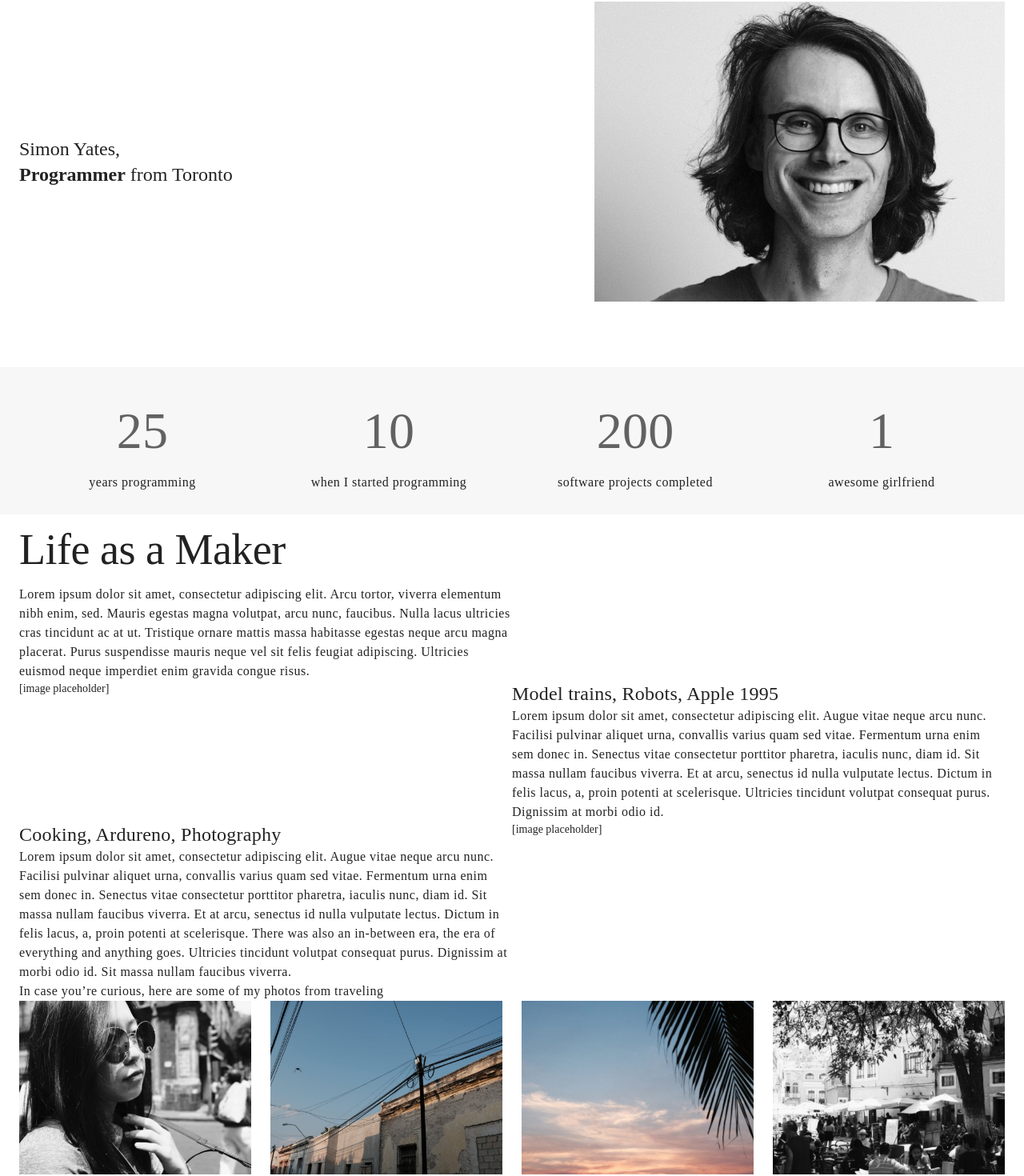
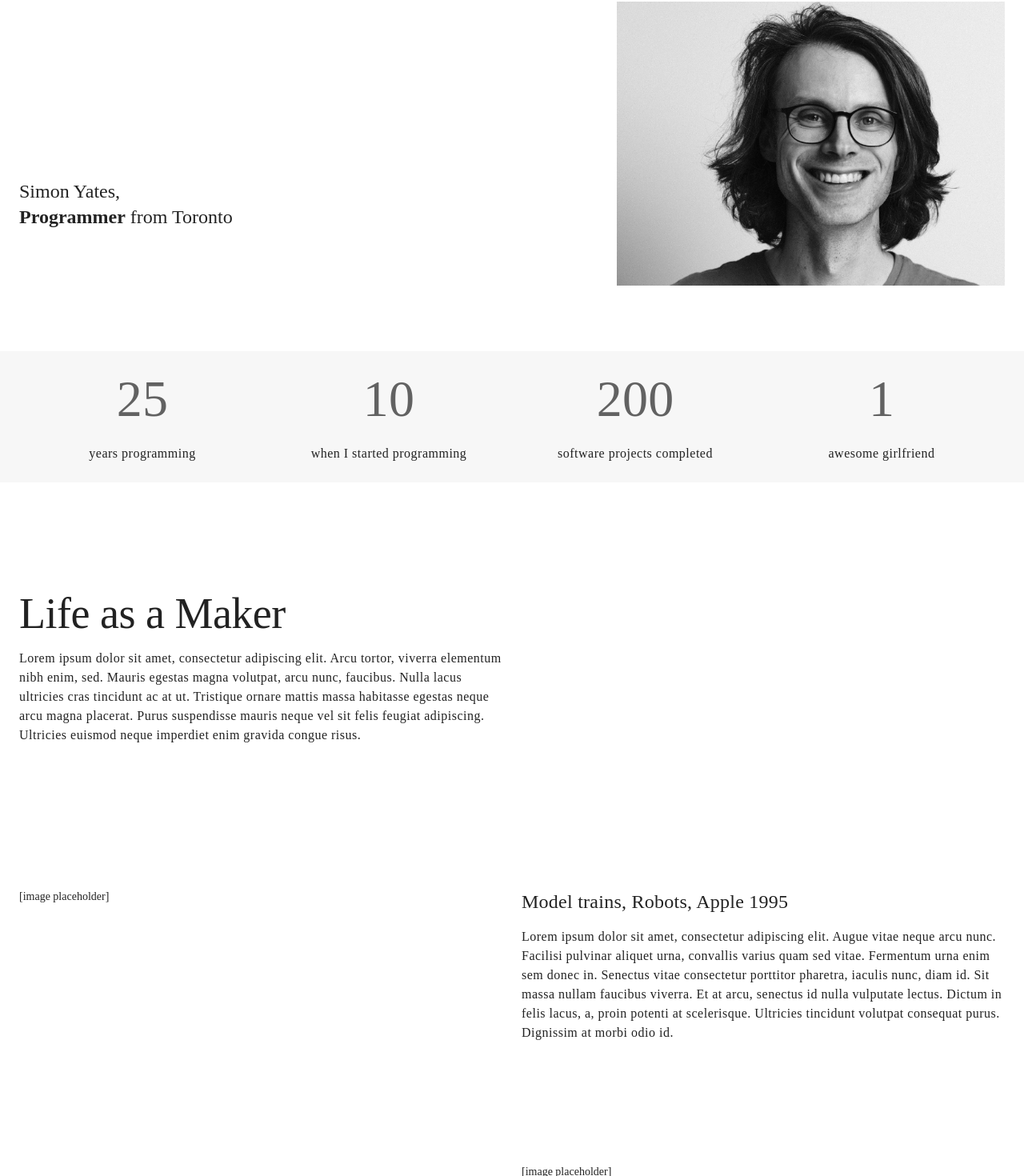
Before and after one commit to cheftechnical/simonyates, a React (Create React App) app: page /about in a window 1280 px wide. Shown: the part 134-1604 px from the top of the page at 80% size. Built offline with nearby package versions, Linux system fonts and the light colour scheme; a web font is replaced by a local one.

Commit message:
Fix spacing on about page

```diff
--- a/src/pages/About/CookingArduinoAndPhotography.tsx
+++ b/src/pages/About/CookingArduinoAndPhotography.tsx
@@ -1,16 +1,34 @@
 import * as React from 'react';
 import {Container, Grid} from '@material-ui/core';
 import Typography from '../../styling/Typography';
+import {makeStyles} from '@material-ui/core/styles';
+import rem from '../../styling/rem';
+
+const useStyles = makeStyles((theme) => ({
+    root: {
+        paddingTop: rem(152)
+    },
+    heading: {
+        paddingTop: rem(56),
+        paddingBottom: rem(16)
+    },
+    body: {
+
+    }
+}));
 
 export default function CookingArduinoAndPhotography() {
+    const classes = useStyles();
+
     return (
-        <Container>
-            <Grid container>
+        <Container className={classes.root}>
+            {/* spacing=3 == 12px*/}
+            <Grid container spacing={3}>
                 <Grid item xs={6}>
-                    <Typography group="primary" variant="h3" weight="medium">
+                    <Typography className={classes.heading} group="primary" variant="h3" weight="medium">
                         Cooking, Ardureno, Photography
                     </Typography>
-                    <Typography group="primary" variant="body" weight="regular">
+                    <Typography className={classes.body} group="primary" variant="body" weight="regular">
                         Lorem ipsum dolor sit amet, consectetur adipiscing elit. Augue vitae neque arcu nunc. Facilisi pulvinar aliquet urna, convallis varius quam sed vitae. Fermentum urna enim sem donec in. Senectus vitae consectetur porttitor pharetra, iaculis nunc, diam id. Sit massa nullam faucibus viverra. Et at arcu, senectus id nulla vulputate lectus. Dictum in felis lacus, a, proin potenti at scelerisque.
                         There was also an in-between era, the era of everything and anything goes.  Ultricies tincidunt volutpat consequat purus. Dignissim at morbi odio id.  Sit massa nullam faucibus viverra.
                     </Typography>
--- a/src/pages/About/Hero.tsx
+++ b/src/pages/About/Hero.tsx
@@ -1,15 +1,16 @@
 import * as React from 'react';
-import {Container, Grid} from '@material-ui/core';
+import {Box, Container, Grid} from '@material-ui/core';
 import {makeStyles} from '@material-ui/core/styles';
 import Typography from '../../styling/Typography';
 import Image from '../../components/Image';
 
 const useStyles = makeStyles((theme) => ({
     root: {
-        marginBottom: theme.spacing(80/8),
+        paddingBottom: theme.spacing(80/8),
+        // backgroundColor: 'magenta'
     },
     typography: {
-        marginTop: theme.spacing(168/8)
+        paddingBottom: theme.spacing(72/8)
     }
 }));
 
@@ -18,12 +19,16 @@ export default function Hero() {
 
     return (
         <Container className={classes.root}>
-            <Grid container>
+            <Grid container spacing={6}>
                 <Grid item xs={7}>
-                    <Typography className={classes.typography} group="primary" variant="h3" weight="regular">
-                        Simon Yates,<br/>
-                        <strong>Programmer</strong> from Toronto
-                    </Typography>
+                    <Box display="flex" alignItems="flex-end" css={{ height: '100%' }}>
+                        <Box>
+                            <Typography className={classes.typography} group="primary" variant="h3" weight="regular">
+                                Simon Yates,<br/>
+                                <strong>Programmer</strong> from Toronto
+                            </Typography>
+                        </Box>
+                    </Box>
                 </Grid>
                 <Grid item xs={5}>
                     <Image alt="Photo of Simon Yates" src="/images/about/hero/simon-yates.png"/>
--- a/src/pages/About/LifeAsAMaker.tsx
+++ b/src/pages/About/LifeAsAMaker.tsx
@@ -1,11 +1,21 @@
 import * as React from 'react';
 import {Container, Grid} from "@material-ui/core";
 import Typography from '../../styling/Typography';
+import {makeStyles} from '@material-ui/core/styles';
+
+const useStyles = makeStyles((theme) => ({
+    root: {
+        paddingTop: theme.spacing(120/8)
+    }
+}));
 
 export default function LifeAsAMaker() {
+    const classes = useStyles();
+
     return (
-        <Container>
-            <Grid container>
+        <Container className={classes.root}>
+            {/* spacing=3 == 12px*/}
+            <Grid container spacing={3}>
                 <Grid item xs={6}>
                     <Typography group="primary" variant="h1" weight="regular">
                         Life as a Maker
--- a/src/pages/About/ModelTrainsRobotsAndApple.tsx
+++ b/src/pages/About/ModelTrainsRobotsAndApple.tsx
@@ -1,19 +1,36 @@
 import * as React from 'react';
 import {Container, Grid} from '@material-ui/core';
 import Typography from '../../styling/Typography';
+import {makeStyles} from '@material-ui/core/styles';
+import rem from '../../styling/rem';
+
+const useStyles = makeStyles((theme) => ({
+    root: {
+        paddingTop: rem(180)
+    },
+    heading: {
+        paddingBottom: rem(16)
+    },
+    body: {
+
+    }
+}));
 
 export default function ModelTrainsRobotsAndApple() {
+    const classes = useStyles();
+
     return (
-        <Container>
-            <Grid container>
+        <Container className={classes.root}>
+            {/* spacing=3 == 12px*/}
+            <Grid container spacing={3}>
                 <Grid item xs={6}>
                     [image placeholder]
                 </Grid>
                 <Grid item xs={6}>
-                    <Typography group="primary" variant="h3" weight="medium">
+                    <Typography className={classes.heading} group="primary" variant="h3" weight="medium">
                         Model trains, Robots, Apple 1995
                     </Typography>
-                    <Typography group="primary" variant="body" weight="regular">
+                    <Typography className={classes.body} group="primary" variant="body" weight="regular">
                         Lorem ipsum dolor sit amet, consectetur adipiscing elit. Augue vitae neque arcu nunc. Facilisi pulvinar aliquet urna, convallis varius quam sed vitae. Fermentum urna enim sem donec in. Senectus vitae consectetur porttitor pharetra, iaculis nunc, diam id. Sit massa nullam faucibus viverra. Et at arcu, senectus id nulla vulputate lectus. Dictum in felis lacus, a, proin potenti at scelerisque. Ultricies tincidunt volutpat consequat purus. Dignissim at morbi odio id.
                     </Typography>
                 </Grid>
--- a/src/pages/About/PhotoGallery/Photos.tsx
+++ b/src/pages/About/PhotoGallery/Photos.tsx
@@ -1,10 +1,20 @@
 import * as React from 'react';
 import {Grid} from '@material-ui/core';
 import Image from '../../../components/Image';
+import {makeStyles} from '@material-ui/core/styles';
+import rem from '../../../styling/rem';
+
+const useStyles = makeStyles((theme) => ({
+	root: {
+		paddingTop: rem(24)
+	}
+}));
 
 export default function Photos() {
+	const classes = useStyles();
+
 	return (
-		<div>
+		<div className={classes.root}>
 			<Grid container spacing={3}>
 				<Grid item xs={3}>
 					<Image alt="Jean-nis Joplin" src="/images/about/photo-gallery/jean.png"/>
--- a/src/pages/About/PhotoGallery/index.tsx
+++ b/src/pages/About/PhotoGallery/index.tsx
@@ -2,10 +2,20 @@ import * as React from 'react';
 import {Container} from '@material-ui/core';
 import Typography from '../../../styling/Typography';
 import Photos from './Photos';
+import {makeStyles} from '@material-ui/core/styles';
+import rem from '../../../styling/rem';
+
+const useStyles = makeStyles((theme) => ({
+	root: {
+		paddingTop: rem(58)
+	},
+}));
 
 export default function PhotoGallery() {
+	const classes = useStyles();
+
 	return (
-		<Container>
+		<Container className={classes.root}>
 			<Typography group="primary" variant="body" weight="regular">
 				In case you&rsquo;re curious, here are some of my photos from traveling
 			</Typography>
--- a/src/pages/About/Stats/StatsItem.tsx
+++ b/src/pages/About/Stats/StatsItem.tsx
@@ -11,16 +11,15 @@ interface Props {
 
 const useStyles = makeStyles((theme) => ({
     value: {
-        marginTop: theme.spacing(28/8),
-        marginBottom: 0,
+        paddingBottom: theme.spacing(28/8),
         fontSize: rem(64),
-        lineHeight: '162%',
+        lineHeight: '100%',
         textAlign: 'center',
         color: color.grey['600']
     },
     caption: {
-        marginTop: 0,
-        marginBottom: theme.spacing(28/8),
+        // marginBottom: theme.spacing(28/8),
+        lineHeight: '100%',
         textAlign: 'center'
     }
 }));
--- a/src/pages/About/Stats/index.tsx
+++ b/src/pages/About/Stats/index.tsx
@@ -6,11 +6,10 @@ import {color} from '../../../styling/Color';
 
 const useStyles = makeStyles((theme) => ({
     root: {
+        paddingTop: theme.spacing(28/8),
+        paddingBottom: theme.spacing(28/8),
         backgroundColor: color.grey['50']
     },
-    container: {
-
-    }
 }));
 
 export default function Stats() {
@@ -18,7 +17,7 @@ export default function Stats() {
 
     return (
         <div className={classes.root}>
-            <Container className={classes.container}>
+            <Container>
                 <Grid container>
                     <Grid item xs={3}>
                         <StatsItem caption="years programming" value={25}/>
```
